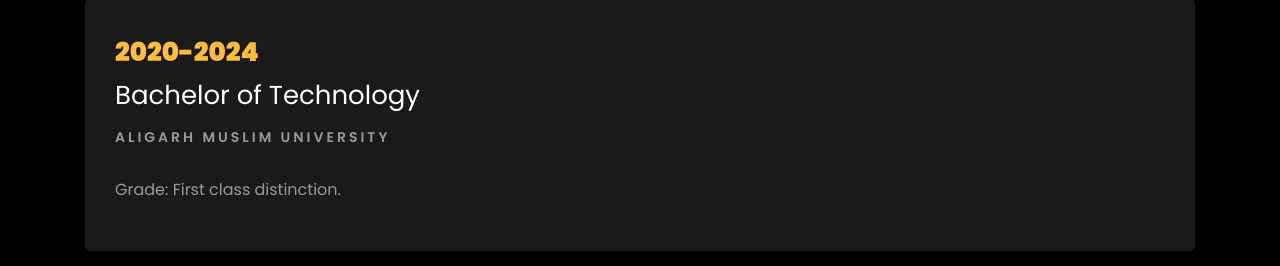
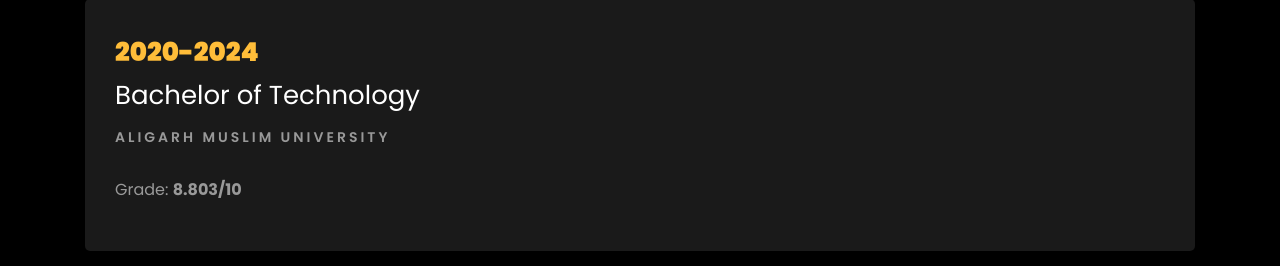
Before and after one commit to AngryFalcon89/AngryFalcon89.github.io, a plain HTML site: page index.html in a window 1280 px wide. Shown: the part 2736-3002 px from the top of the page. Drawn offline with Linux system fonts and the light colour scheme; files whose address does not match are found by name.

Commit message:
Update index.html

```diff
--- a/index.html
+++ b/index.html
@@ -350,7 +350,7 @@
     					<span class="date">2020-2024</span>
     					<h2>Bachelor of Technology</h2>
     					<span class="position">Aligarh Muslim University</span>
-    					<p class="mt-4">Grade: First class distinction.</p>
+    					<p class="mt-4">Grade: <b>8.803/10</b> </p>
     				</div>
     			</div>
 
```
